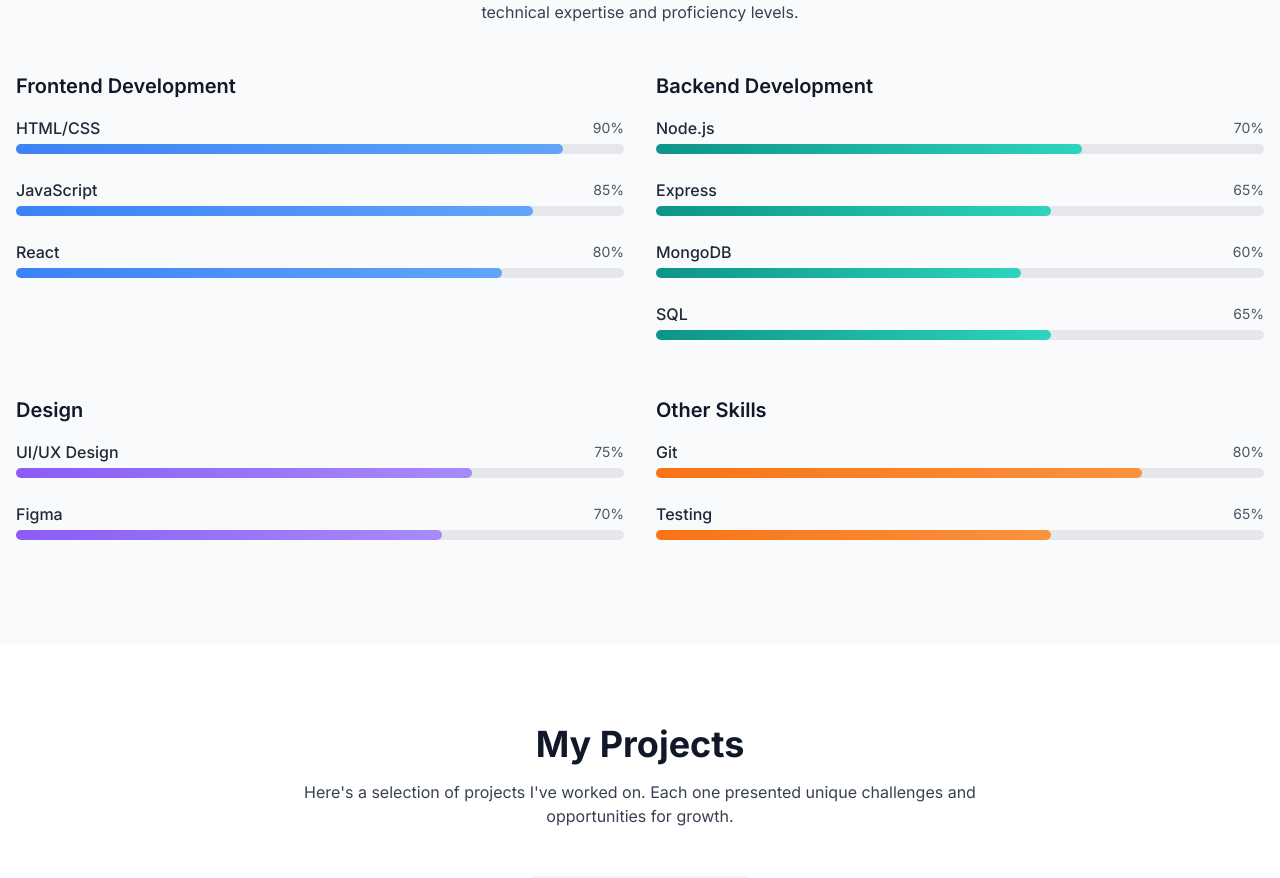
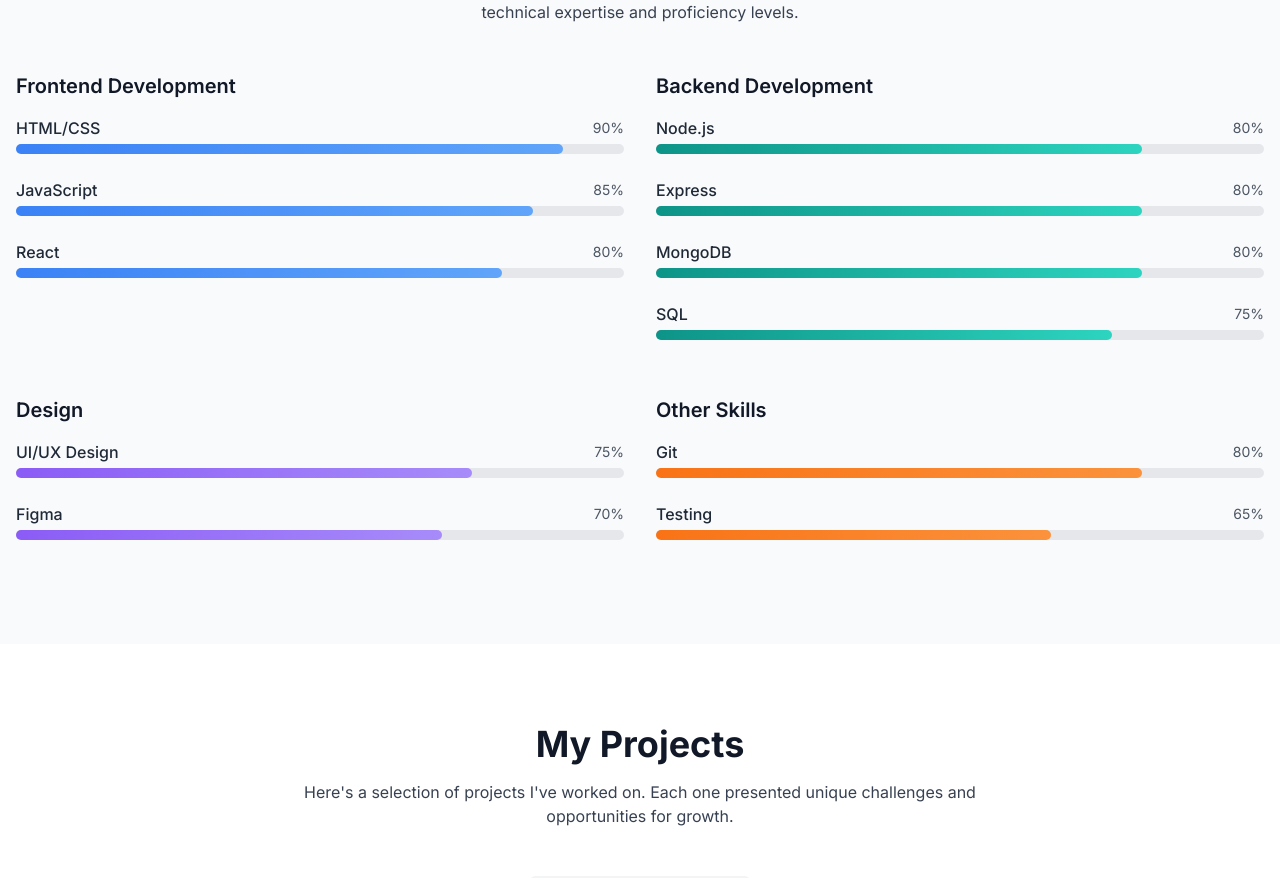
Before and after one commit to khushijain0488/works, a React (Vite) app: page / in a window 1280 px wide. Shown: the part 1584-2462 px from the top of the page. Built offline with nearby package versions, Linux system fonts and the light colour scheme.

Commit message:
Update Skills.tsx

```diff
--- a/src/components/Sections/Skills.tsx
+++ b/src/components/Sections/Skills.tsx
@@ -11,10 +11,10 @@ const skills: Skill[] = [
   { name: 'JavaScript', level: 85, category: 'frontend' },
   { name: 'React', level: 80, category: 'frontend' },
 
-  { name: 'Node.js', level: 70, category: 'backend' },
-  { name: 'Express', level: 65, category: 'backend' },
-  { name: 'MongoDB', level: 60, category: 'backend' },
-  { name: 'SQL', level: 65, category: 'backend' },
+  { name: 'Node.js', level: 80, category: 'backend' },
+  { name: 'Express', level: 80, category: 'backend' },
+  { name: 'MongoDB', level: 80, category: 'backend' },
+  { name: 'SQL', level: 75, category: 'backend' },
   { name: 'UI/UX Design', level: 75, category: 'design' },
   { name: 'Figma', level: 70, category: 'design' },
   { name: 'Git', level: 80, category: 'other' },
```
